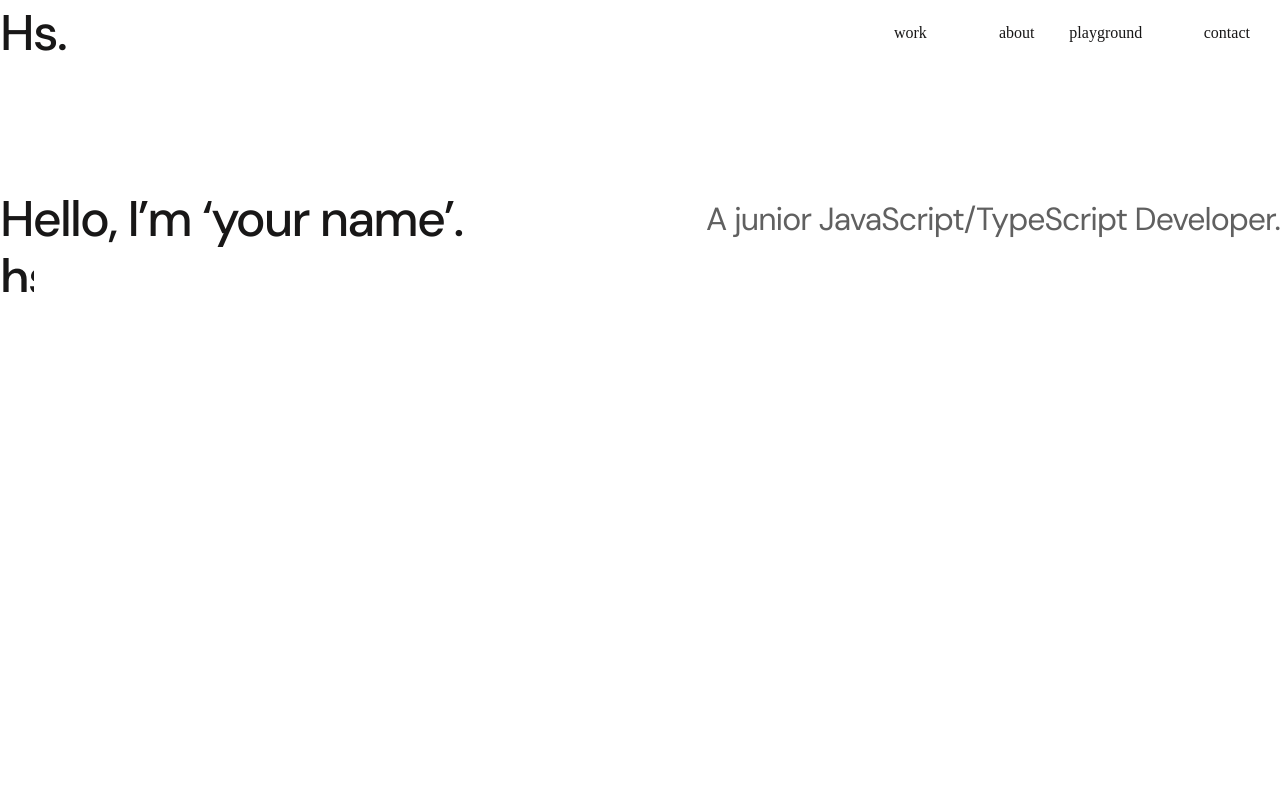
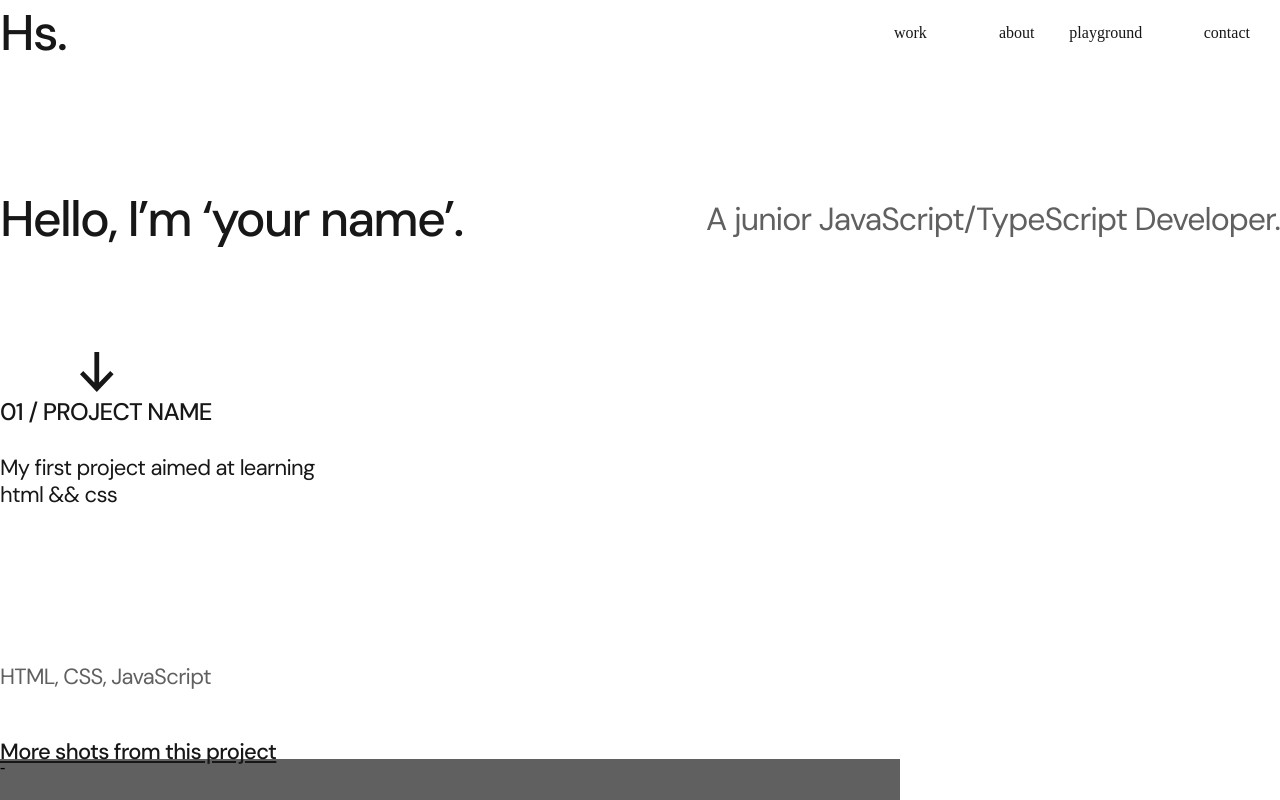
Before and after one commit to slaviknope/cv-application, a plain HTML site: page index.html in a window 1280 px wide. Shown: the top 800 px of the page. Drawn offline with Linux system fonts and the light colour scheme.

Commit message:
portfolio

```diff
--- a/index.css
+++ b/index.css
@@ -39,9 +39,11 @@ header nav p {
     margin-right: 30px;
 
 }
-.preview{
+
+.preview {
     margin-top: 120px;
 }
+
 .preview .info {
     display: flex;
     justify-content: space-between;
@@ -67,10 +69,70 @@ header nav p {
     letter-spacing: -0.96px;
     font: 400 32px DM Sans;
 }
-.img-arrow{
-    background-image: url(./headline.png);
-    height: 40px;
-    width: 34px;
+
+svg {
+    margin-top: 100px;
+    margin-left: 80px;
+}
+
+main .bio h1 {
+    color: var(--main-black, #181717);
+
+    line-height: 121.5%;
+    letter-spacing: -0.72px;
+    font: 500 24px Dm Sans;
+    display: flex;
+    width: 326.214px;
+    height: 19px;
+    flex-direction: column;
+    flex-shrink: 0;
+
+}
+
+main .bio p {
+    display: flex;
+    width: 356px;
+    height: 169px;
+    flex-direction: column;
+    flex-shrink: 0;
+    font: 400 22px DM Sans;
+    line-height: 121.5%;
+    letter-spacing: -0.66px;
+    color: var(--main-black, #181717);
+    margin-top: 40px;
+}
+
+main .bio .limpid {
+    display: flex;
+    width: 315.34px;
+    height: 35px;
+    flex-direction: column;
+    flex-shrink: 0;
+    font: 400 22px DM Sans;
+    color: var(--main-gray, #606060);
+    line-height: 121.5%;
+    letter-spacing: -0.66px;
+}
+main .bio .emphasized {
+    display: flex;
+width: 326.214px;
+height: 20px;
+flex-direction: column;
+flex-shrink: 0;
+font: 500 22px DM Sans;
+color: var(--main-black, #181717);
+line-height: 121.5%;
+letter-spacing: -0.66px;
+text-decoration-line: underline;
+}
+main .bio .rectangle{
+    width: 900px;
+height: 350px;
+flex-shrink: 0;
+background: var(--main-gray, #606060);
+display: flex;
+
+
 
 
 }
--- a/index.html
+++ b/index.html
@@ -28,7 +28,23 @@
                 <h1>Hello, I’m ‘your name’.</h1>
                 <p>A junior JavaScript/TypeScript Developer.</p>
             </div>
-            <div class="img-arrow"></div>
+            <div class="img-arrow">
+                <svg xmlns="http://www.w3.org/2000/svg" width="34" height="40" viewBox="0 0 34 40" fill="none">
+                    <path d="M19.1861 0.0575562H14.3849V30.5379L3.28693 18.8848L0 22.3749L16.7855 40L33.608 22.3749L30.2472 18.8848L19.1861 30.5379V0.0575562Z" fill="#181717"/>
+                  </svg>
+            </div>
+            <div class="bio">
+                <h1>01 / PROJECT NAME</h1>
+                <p >My first project aimed at learning html && css</p>
+                <p class="limpid"> HTML, CSS, JavaScript</p>
+                <p class="emphasized">More shots from this project</p>
+                <div class="rectangle">-
+
+                </div>
+
+
+            </div>
+
 
         </section>
 
```
